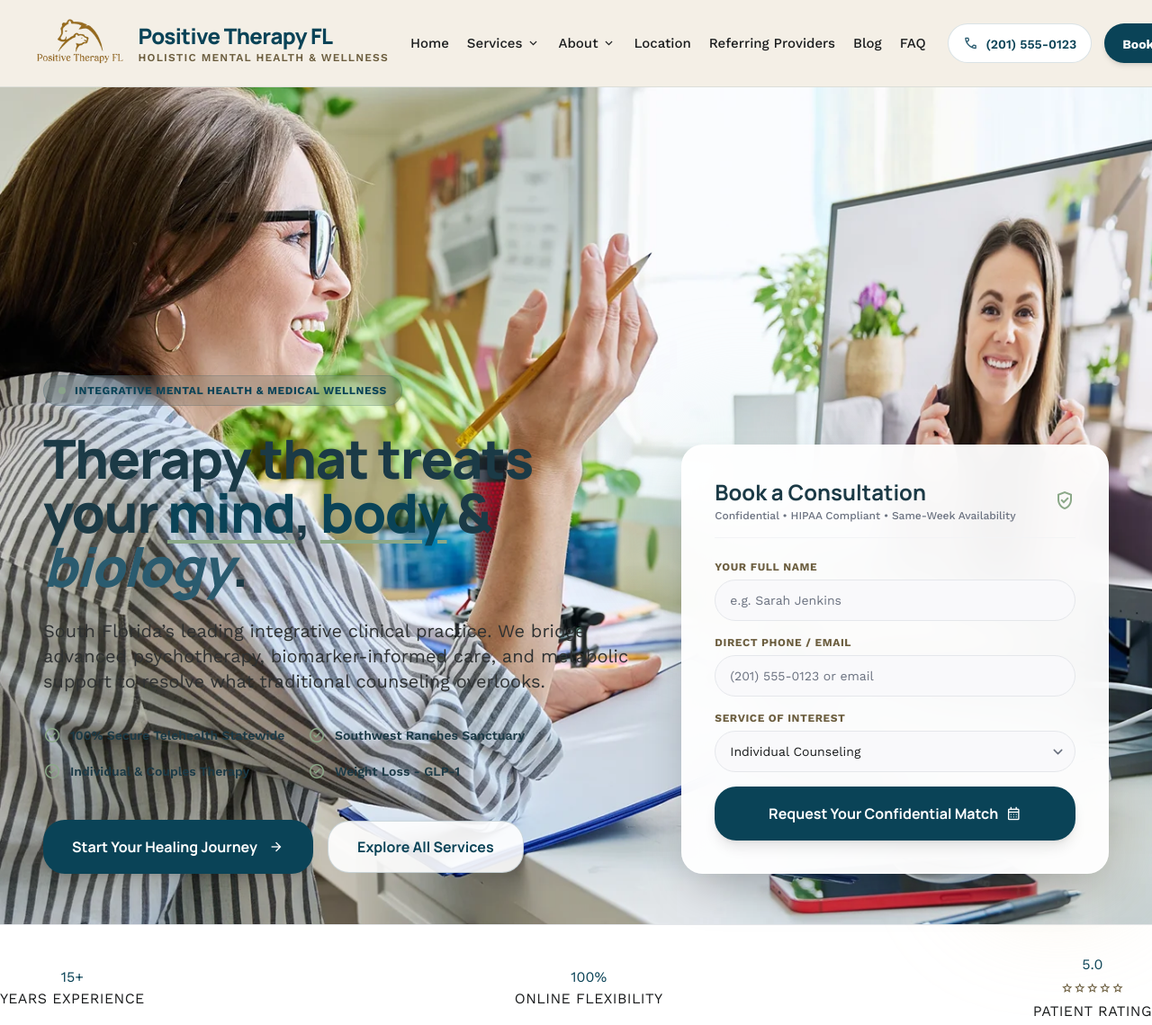
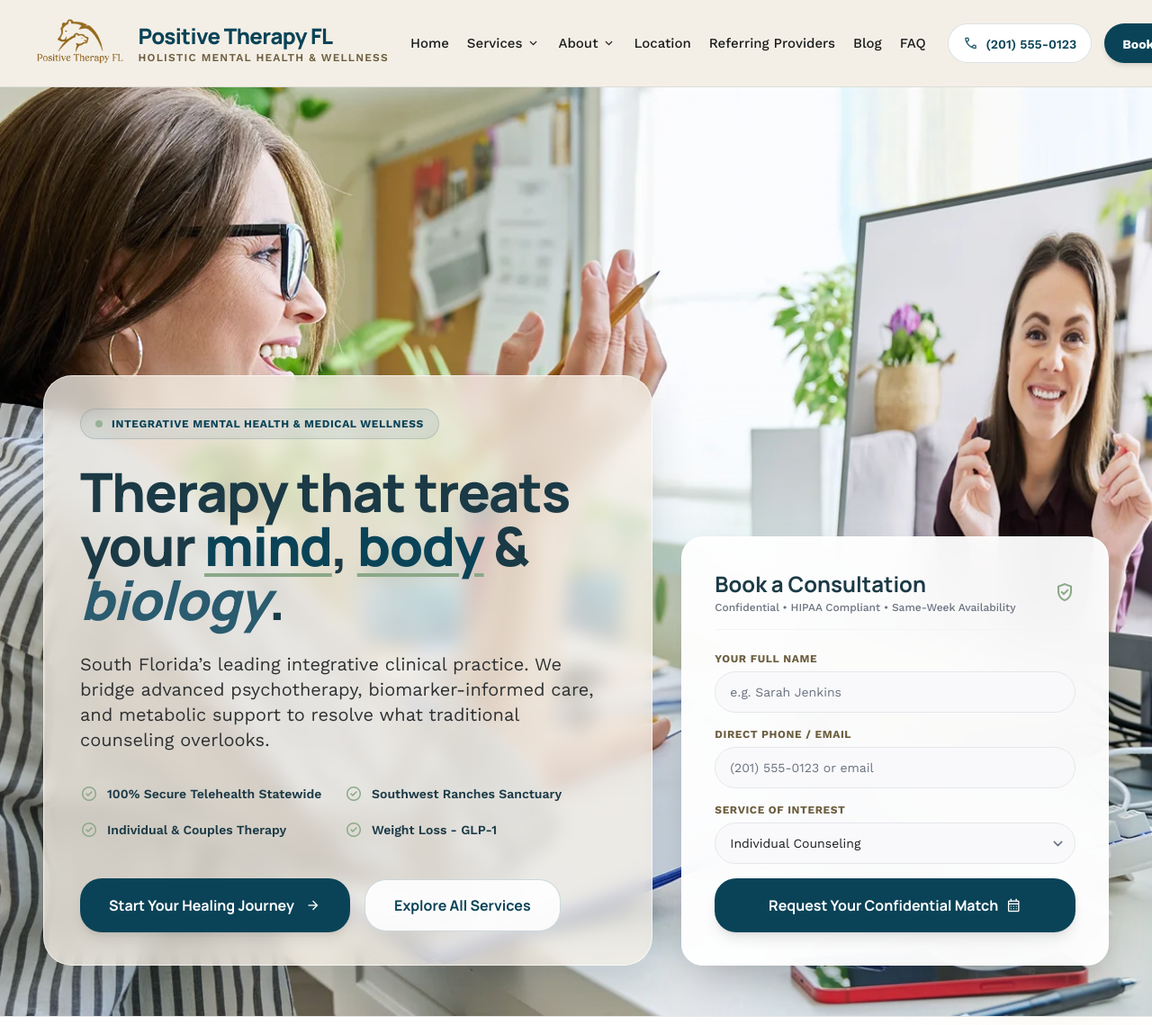
Before and after one commit to elettro/positivetherapyfl, a website: page index.html in a window 1280 px wide. Shown: the top 1139 px of the page at 90% size. Drawn offline with nearby package versions, Linux system fonts and the light colour scheme.

Commit message:
Add readable background panel to homepage hero text

```diff
--- a/css/variables.css
+++ b/css/variables.css
@@ -55,6 +55,26 @@
   --radius-full: 9999px;
 }
 
+/* Homepage hero text panel.
+ * Add a soft glass panel behind the left-side messaging so text stays readable
+ * against the telehealth background photo.
+ */
+body:has(img[src$="16x9-homepage-telemed-example-women.webp"]) main > section:first-of-type > div.relative.z-10 > div:first-child {
+  background: rgba(244, 239, 230, 0.78);
+  border: 1px solid rgba(255, 255, 255, 0.65);
+  border-radius: 2rem;
+  box-shadow: 0 20px 50px rgba(27, 58, 70, 0.14);
+  backdrop-filter: blur(10px);
+  -webkit-backdrop-filter: blur(10px);
+  padding: 1.5rem;
+}
+
+@media (min-width: 640px) {
+  body:has(img[src$="16x9-homepage-telemed-example-women.webp"]) main > section:first-of-type > div.relative.z-10 > div:first-child {
+    padding: 2rem;
+  }
+}
+
 /* Homepage desktop hero composition.
  * Keep the telehealth photo clear and move foreground content lower so both faces remain visible.
  */
@@ -80,7 +100,8 @@
 
   body:has(img[src$="16x9-homepage-telemed-example-women.webp"]) main > section:first-of-type > div.relative.z-10 > div:first-child {
     align-self: end !important;
-    max-width: 680px;
+    max-width: 720px;
+    padding: 2.25rem 2.5rem;
   }
 
   body:has(img[src$="16x9-homepage-telemed-example-women.webp"]) main > section:first-of-type > div.relative.z-10 > div:nth-child(2) {
```
